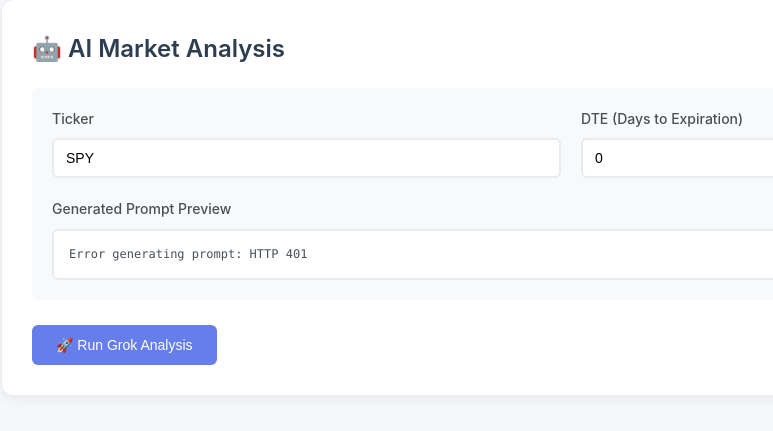
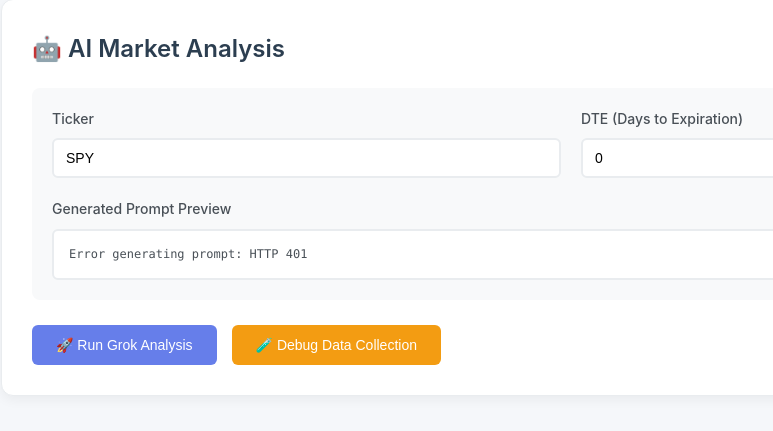
Before and after one commit to zjsciales/simpleZero, a Flask app: template templates/analyze_market.html in a window 1280 px wide. Shown: the part 113-544 px from the top of the page, without its empty margins (69-842 px from the left). Run offline with Flask 3, Linux system fonts and the light colour scheme; the template is opened without the code that fills it, so the values that code supplies are empty.

Commit message:
🧪 Move debug functionality to analyze market page
- Add Debug Data Collection button to analyze market page
- Debug now uses ticker/DTE inputs from the market analysis form
- Remove debug button from dashboard (better UX on analyze page)
- Debug results display inline with market analysis results

```diff
--- a/templates/analyze_market.html
+++ b/templates/analyze_market.html
@@ -258,6 +258,9 @@
                 <button onclick="analyzeMarket()" id="analyze-btn" class="btn btn-primary">
                     🚀 Run Grok Analysis
                 </button>
+                <button onclick="debugData()" id="debug-btn" class="btn btn-primary" style="background: #f39c12;">
+                    🧪 Debug Data Collection
+                </button>
             </div>
 
             <div id="analysis-result" class="analysis-result" style="display: none;">
@@ -372,6 +375,109 @@
             }
         }
 
+        async function debugData() {
+            const ticker = document.getElementById('ticker').value.trim();
+            const dte = document.getElementById('dte').value.trim();
+            const resultDiv = document.getElementById('analysis-result');
+            const debugBtn = document.getElementById('debug-btn');
+
+            if (!ticker || !dte) {
+                alert('Please enter both ticker and DTE');
+                return;
+            }
+
+            try {
+                debugBtn.disabled = true;
+                debugBtn.textContent = 'Debugging...';
+
+                // Show result div and add loading message
+                resultDiv.style.display = 'block';
+                resultDiv.innerHTML = '<div class="loading"><div class="spinner"></div>Testing data collection for ' + ticker + ' ' + dte + 'DTE...</div>';
+
+                const response = await fetch(`/api/debug-data?ticker=${ticker}&dte=${dte}`);
+
+                if (!response.ok) {
+                    throw new Error(`HTTP ${response.status}`);
+                }
+
+                const data = await response.json();
+
+                if (data.success) {
+                    // Format the debug results nicely
+                    let debugHtml = `
+                        <div class="debug-results">
+                            <h3>🧪 Debug Results for ${ticker} ${dte}DTE</h3>
+                            <div style="margin-bottom: 20px;">
+                                <strong>Summary:</strong> ${data.summary.success_rate} tests passed
+                            </div>
+                    `;
+
+                    // Add each test result
+                    for (const [testName, testResult] of Object.entries(data.tests)) {
+                        const status = testResult.success ? '✅' : '❌';
+                        const testTitle = formatTestName(testName);
+
+                        debugHtml += `
+                            <div style="margin: 15px 0; padding: 15px; background: ${testResult.success ? '#e8f5e8' : '#fde8e8'}; border-radius: 8px;">
+                                <h4>${status} ${testTitle}</h4>
+                        `;
+
+                        if (testResult.error) {
+                            debugHtml += `<p style="color: #e74c3c;"><strong>Error:</strong> ${testResult.error}</p>`;
+                        }
+
+                        // Add specific metrics
+                        if (testName === 'global_markets' || testName === 'spy_giants') {
+                            debugHtml += `<p><strong>Symbols Found:</strong> ${testResult.count || 0}</p>`;
+                        } else if (testName === 'ticker_data') {
+                            debugHtml += `<p><strong>Data Points:</strong> ${testResult.data_points || 0}, <strong>Current Price:</strong> $${testResult.current_price || 0}</p>`;
+                        } else if (testName === 'options_chain') {
+                            debugHtml += `<p><strong>Total Options:</strong> ${testResult.total_options || 0} (${testResult.calls || 0} calls, ${testResult.puts || 0} puts)</p>`;
+                        }
+
+                        // Show truncated data
+                        const dataStr = JSON.stringify(testResult.data, null, 2);
+                        const truncatedData = dataStr.length > 500 ? dataStr.substring(0, 500) + '\n... (truncated)' : dataStr;
+
+                        debugHtml += `
+                            <details style="margin-top: 10px;">
+                                <summary style="cursor: pointer; font-weight: bold;">View Raw Data</summary>
+                                <pre style="background: #f8f9fa; padding: 10px; border-radius: 4px; overflow-x: auto; margin-top: 10px; font-size: 12px;">${truncatedData}</pre>
+                            </details>
+                        `;
+
+                        debugHtml += '</div>';
+                    }
+
+                    debugHtml += '</div>';
+                    resultDiv.innerHTML = debugHtml;
+                } else {
+                    throw new Error(data.error || 'Debug failed');
+                }
+            } catch (error) {
+                console.error('Error debugging data:', error);
+                resultDiv.innerHTML = `
+                    <div class="error">
+                        <h3>❌ Debug Error</h3>
+                        <p>${error.message}</p>
+                    </div>
+                `;
+            } finally {
+                debugBtn.disabled = false;
+                debugBtn.textContent = '🧪 Debug Data Collection';
+            }
+        }
+
+        function formatTestName(testName) {
+            const titles = {
+                'global_markets': '🌍 Global Markets',
+                'spy_giants': '🏢 SPY Giants',
+                'ticker_data': '📊 Ticker Data',
+                'options_chain': '⚙️ Options Chain'
+            };
+            return titles[testName] || testName;
+        }
+
         // Initialize prompt on page load
         document.addEventListener('DOMContentLoaded', function() {
             updatePrompt();
```
